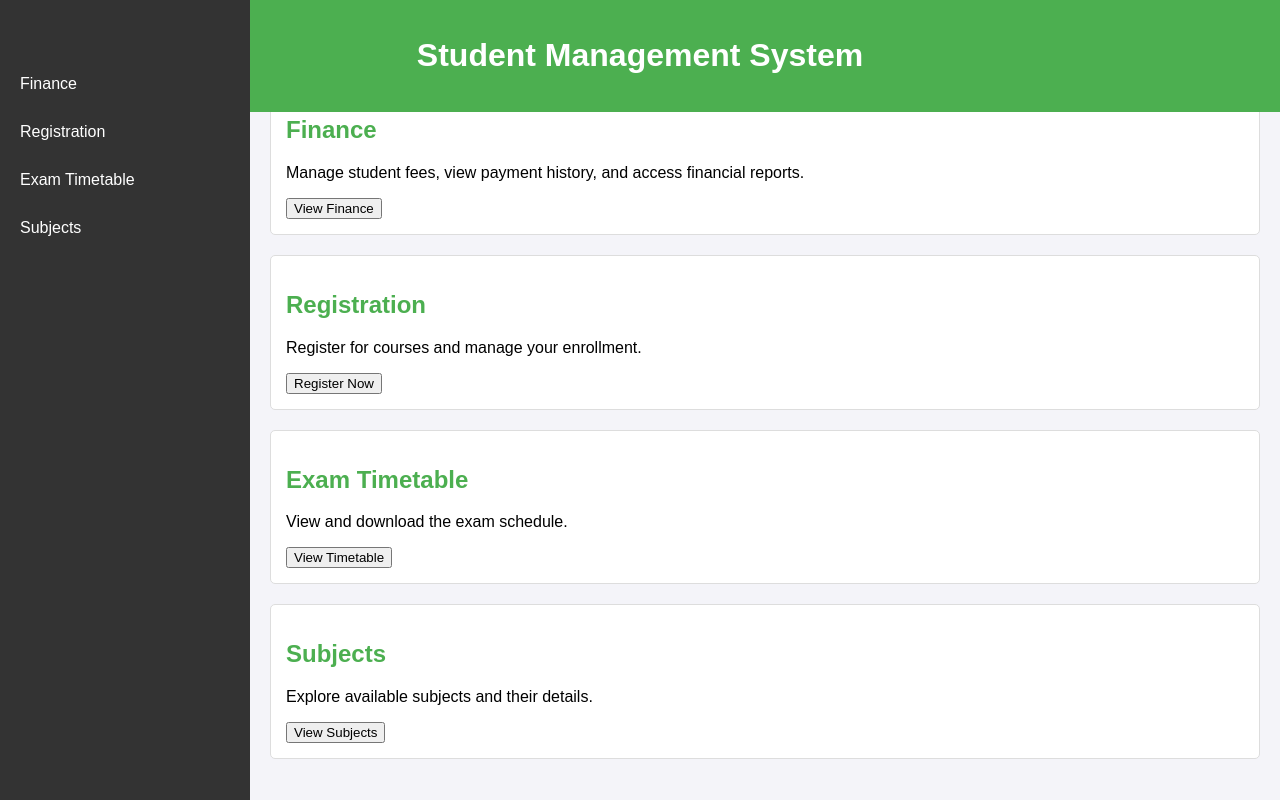
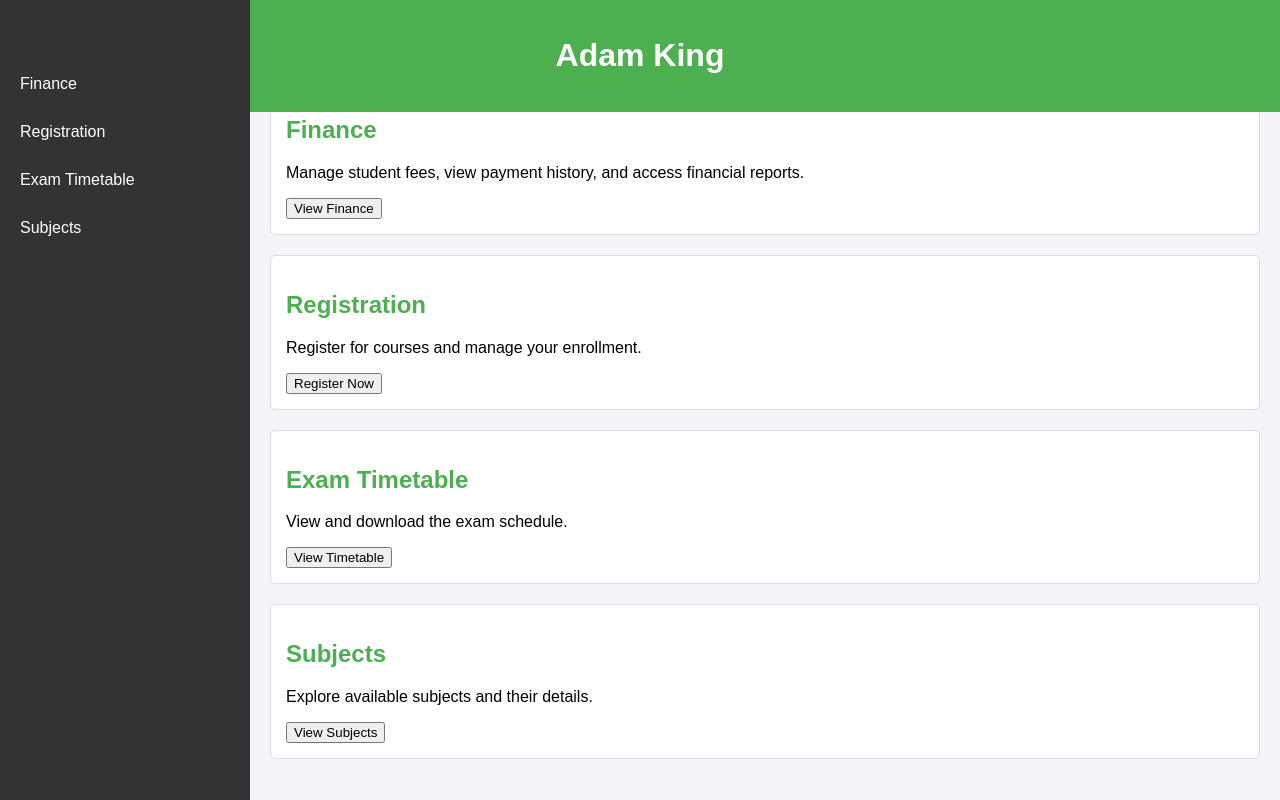
Before and after one commit to Drazgneel/DevOps-Project-Assessement, a plain HTML site: page EDUManage.html in a window 1280 px wide. Drawn offline with Linux system fonts and the light colour scheme.

Commit message:
Update and rename Edu Manage.html to EDUManage.html

```diff
--- a/Edu Manage.html
+++ b/EDUManage.html
@@ -61,7 +61,7 @@
 <body>
 
 <header>
-    <h1>Student Management System</h1>
+    <h1>Adam King</h1>
 </header>
 
 <nav>
```
